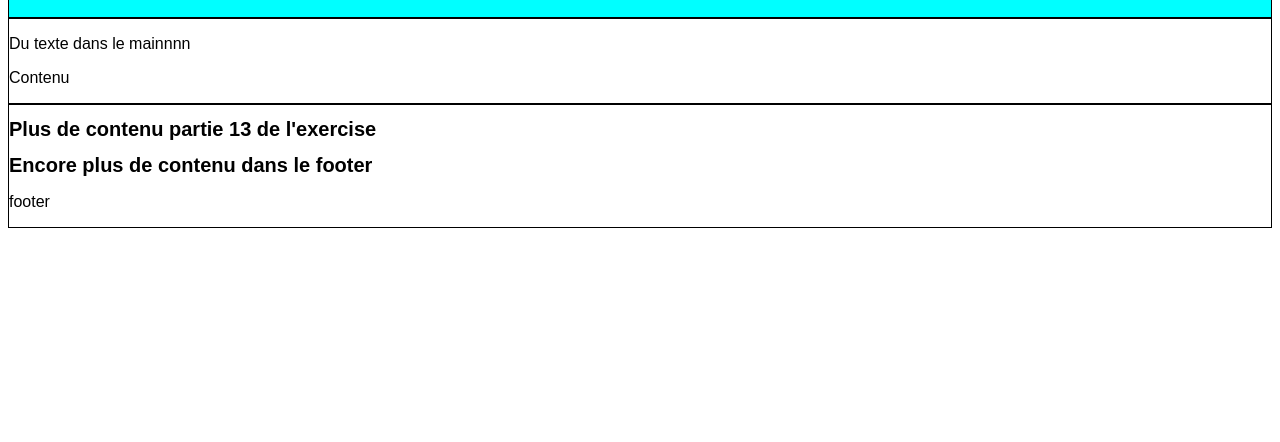
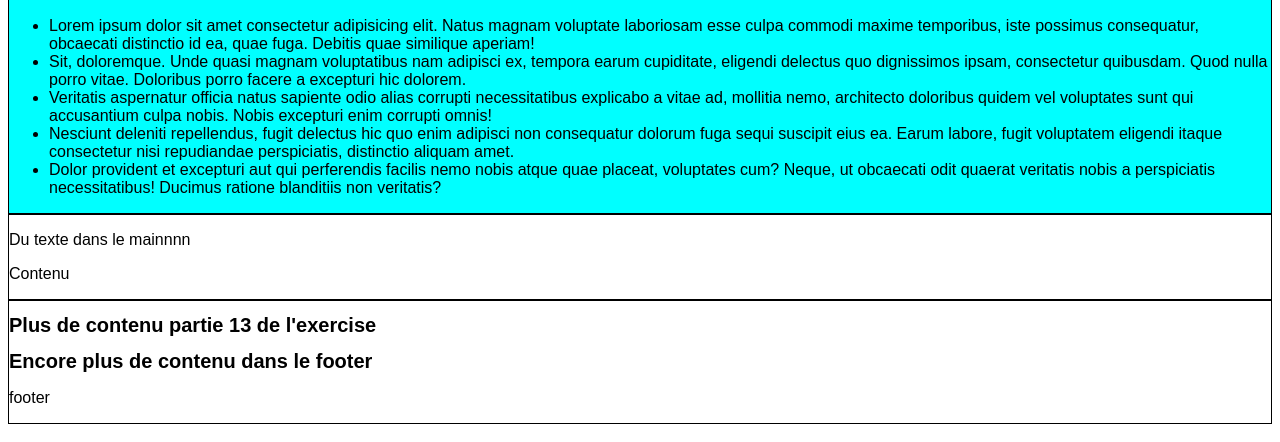
Before and after one commit to DuboisPascal/ex3, a plain HTML site: page index.html in a window 1280 px wide. Shown: the part 156-598 px from the top of the page. Drawn offline with Linux system fonts and the light colour scheme.

Commit message:
E - Un menu est ajouté dans le header

```diff
--- a/index.html
+++ b/index.html
@@ -11,6 +11,13 @@
         <h1>Lorem ipsum dolor sit, amet consectetur adipisicing elit. Nulla itaque quos sunt quod mollitia. Aut cupiditate provident corrupti quam. Officiis nam nostrum autem repudiandae qui voluptate fugiat? Maiores, iste in!</h1>
         <h1>partie 14 de l'exercise</h1>
         <h2>allo</h2>
+        <ul>
+            <li>Lorem ipsum dolor sit amet consectetur adipisicing elit. Natus magnam voluptate laboriosam esse culpa commodi maxime temporibus, iste possimus consequatur, obcaecati distinctio id ea, quae fuga. Debitis quae similique aperiam!</li>
+            <li>Sit, doloremque. Unde quasi magnam voluptatibus nam adipisci ex, tempora earum cupiditate, eligendi delectus quo dignissimos ipsam, consectetur quibusdam. Quod nulla porro vitae. Doloribus porro facere a excepturi hic dolorem.</li>
+            <li>Veritatis aspernatur officia natus sapiente odio alias corrupti necessitatibus explicabo a vitae ad, mollitia nemo, architecto doloribus quidem vel voluptates sunt qui accusantium culpa nobis. Nobis excepturi enim corrupti omnis!</li>
+            <li>Nesciunt deleniti repellendus, fugit delectus hic quo enim adipisci non consequatur dolorum fuga sequi suscipit eius ea. Earum labore, fugit voluptatem eligendi itaque consectetur nisi repudiandae perspiciatis, distinctio aliquam amet.</li>
+            <li>Dolor provident et excepturi aut qui perferendis facilis nemo nobis atque quae placeat, voluptates cum? Neque, ut obcaecati odit quaerat veritatis nobis a perspiciatis necessitatibus! Ducimus ratione blanditiis non veritatis?</li>
+        </ul>
     </header>
 
     <main>
```
